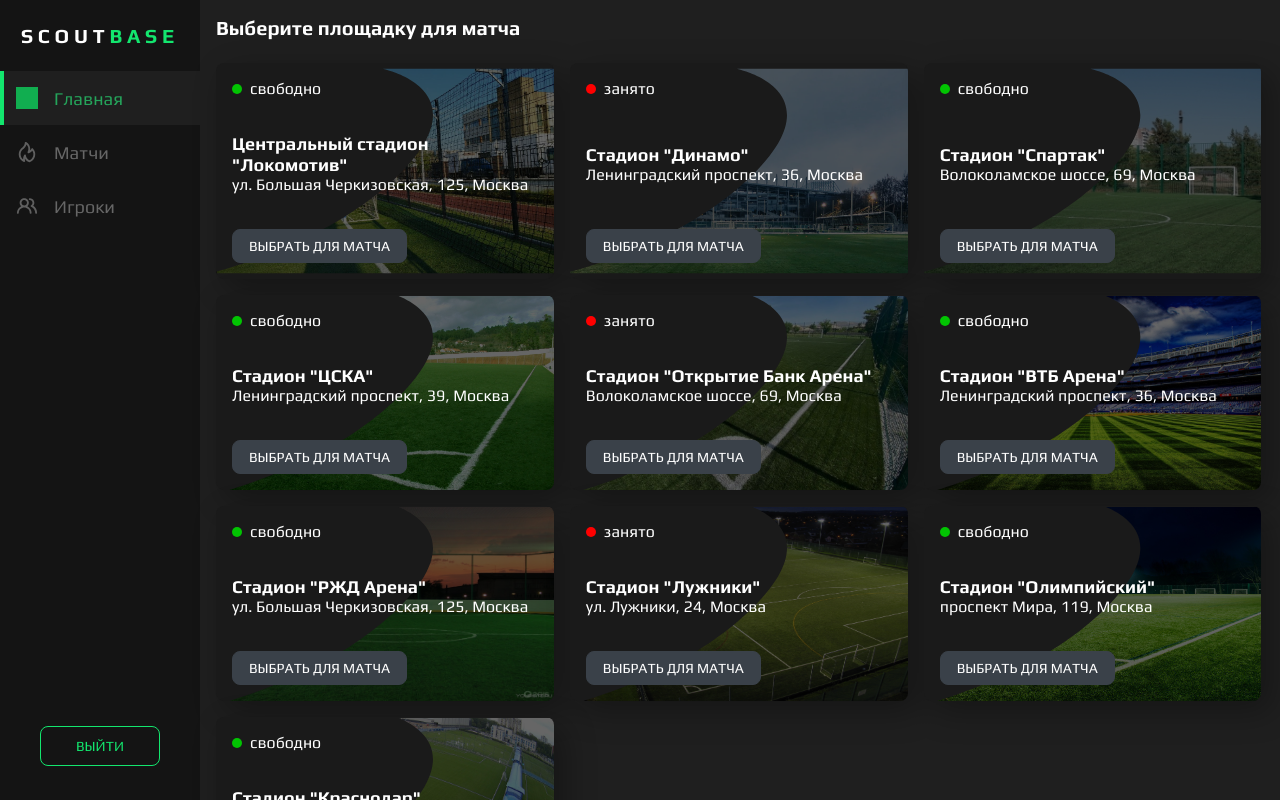
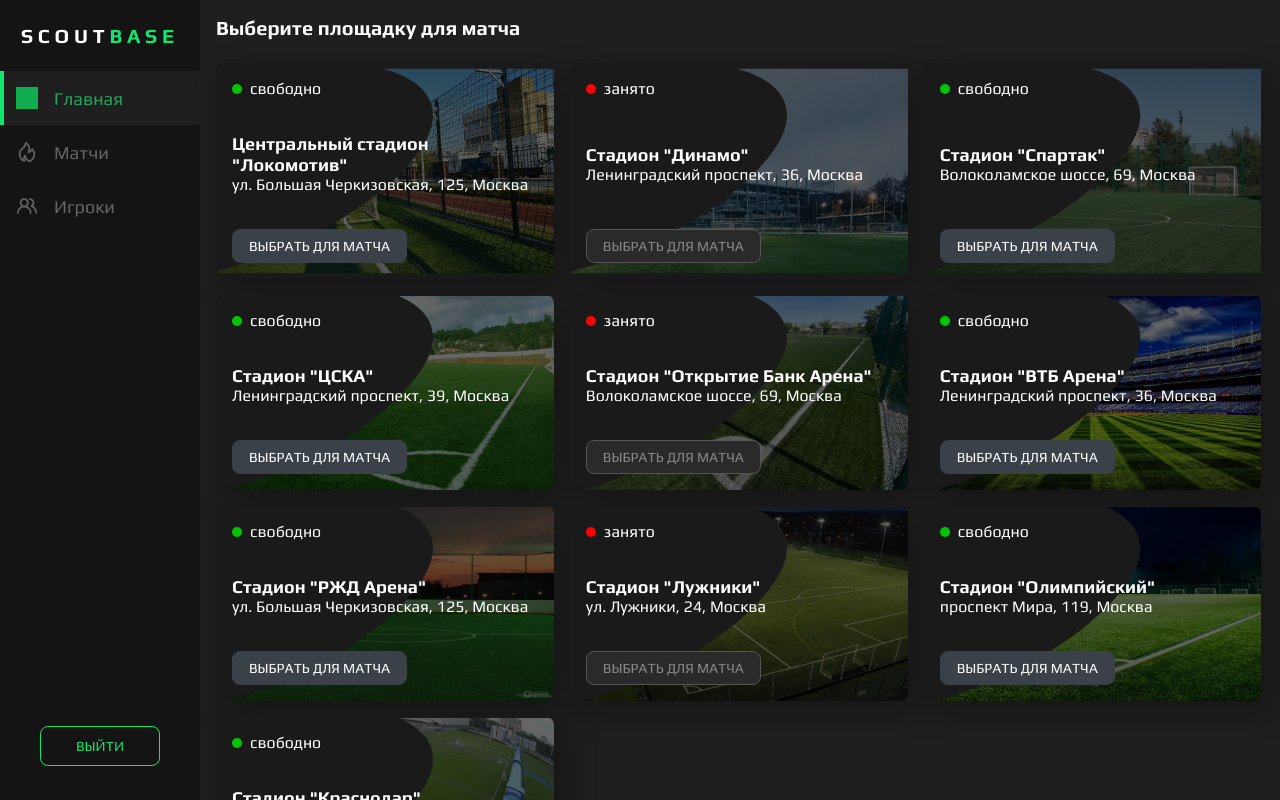
Before and after one commit to AndreiExtr/Web_ScoutBase, a Vue app: page /fields in a window 1280 px wide. Built offline with nearby package versions, Linux system fonts and the light colour scheme; grey boxes are pictures that could not be loaded.

Commit message:
edit status button

```diff
--- a/src/components/FieldCard.vue
+++ b/src/components/FieldCard.vue
@@ -11,7 +11,10 @@
         {{ location.split(',').slice(1).join(',') }}
       </p>
     </div>
-    <ButtonUI type="submit" text="Выбрать для матча" />
+    <ButtonUI
+      type="submit"
+      text="Выбрать для матча"
+      :disabled="status === 'занято'"/>
   </div>
 </template>
 
@@ -58,7 +61,6 @@
   flex-direction: column;
   align-items: flex-start;
   justify-content: flex-start;
-  cursor: pointer;
   overflow: hidden;
   gap: 32px;
 
@@ -102,6 +104,13 @@
       background-color: $primary-color;
       border-color: $primary-color;
       color: $bg-color;
+    }
+
+    &:disabled {
+      background-color: #2a2a2a;
+      border-color: #555;
+      color: #888;
+      cursor: not-allowed;
     }
   }
 
```
